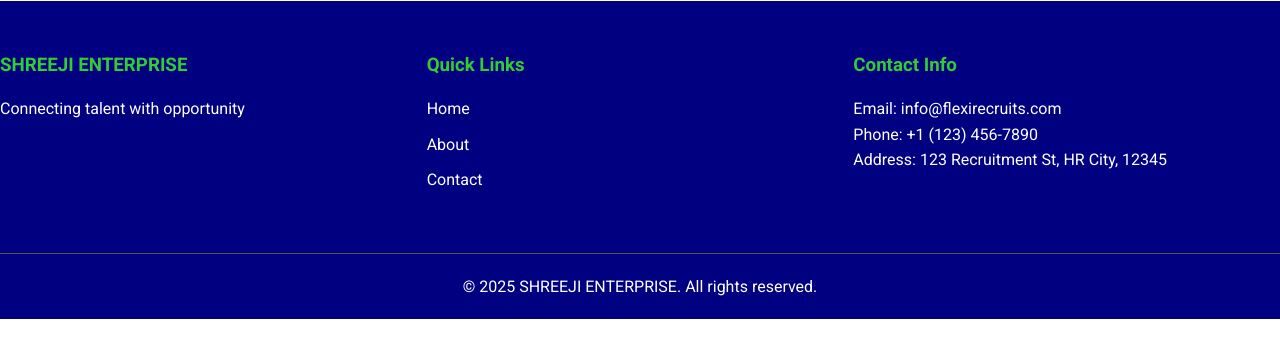
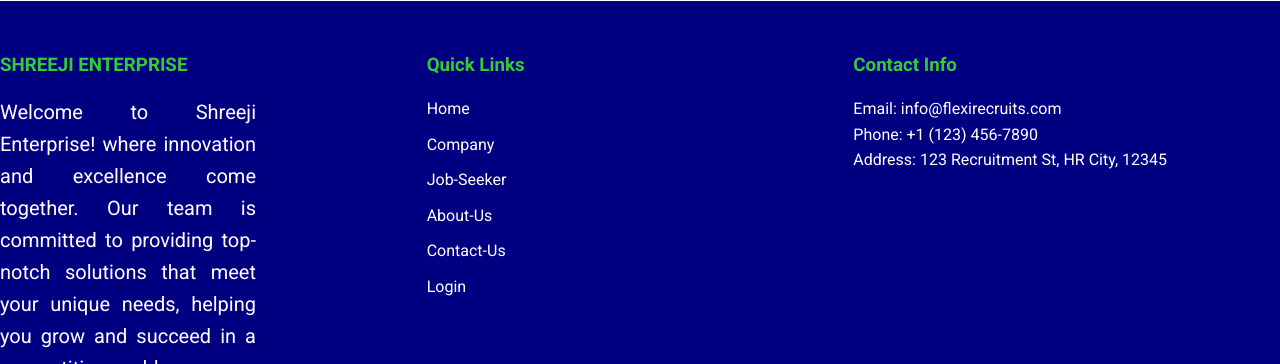
Before and after one commit to Aayush-18-Patel/PROJECT, a PHP site: page / in a window 1280 px wide; the page is wider, and only the part inside the window is pictured. Shown: the part 6136-6500 px from the top of that part. Before the commit the page ends 6455 px from the top of that part, so only its background shows below. Run offline with PHP 8.4, Linux system fonts and the light colour scheme.

Commit message:
Initial commit

```diff
--- a/HOME/index.html
+++ b/HOME/index.html
@@ -31,7 +31,7 @@
                 <div class="hero-content">
                     <div class="hero-text">
                         <div class="hero-image">
-                            <img src="images/hero-image.jpg" alt="Recruitment illustration" class="hero-img animate__animated animate__fadeInUp ">
+                            <img src="images/hero.webp" alt="Recruitment illustration" class="hero-img animate__animated animate__fadeInUp ">
                         </div>
                     </div>
                 </div>
@@ -56,7 +56,7 @@
                                 <br><br><input type="button" name="btn" value="Join Now " class="get-started-btn" onclick="window.location.href='../LOGIN-SIGNUP/index.php';">
                             </div>
                             <div class="service">
-                                <img src="images/hero-image.jpg" alt="Placeholder Image 2" onerror="this.src='placeholder.jpg';" width="830vw" height="600vh" >
+                                <img src="images/company.jpg" alt="Placeholder Image 2" onerror="this.src='placeholder.jpg';" width="830vw" height="600vh" >
                                 </div>
                         </div>
                     </div>
@@ -68,7 +68,7 @@
                         <h2>Job-Seeker</h2>
                         <div class="services-grid">
                             <div class="service">
-                                <img class="animate__animated animate__fadeIn" src="images/hero-image.jpg" alt="Placeholder Image 2" onerror="this.src='placeholder.jpg';" width="830vw" height="600vh">
+                                <img class="animate__animated animate__fadeIn" src="images/job-seeker.jpg" alt="Placeholder Image 2" onerror="this.src='placeholder.jpg';" width="830vw" height="600vh">
                             </div>
                             <div class="service" style="font-size: 30px">
                                 Shreeji Enterprise provides job seekers with an easy-to-use platform to find and apply for jobs that match their skills and preferences. Users can create detailed profiles, update their experiences, and receive job alerts based on their interests. The platform allows seamless communication with employers, enabling direct discussions about job opportunities, interviews, and hiring processes. Job seekers can also track their application status and provide feedback on companies, ensuring transparency and trust within the platform.
@@ -223,14 +223,14 @@
                 <div class="info-content">
                     <ul>
                         <h2>
-                            <li style="font-size: 25px;">Industry-leading matching algorithm</li>
+                            <li style="font-size: 25px;text-align: left;">Industry-leading matching algorithm</li>
                             <li style="font-size: 25px;">Dedicated support team</li>
                             <li style="font-size: 25px;">Customizable recruitment solutions</li>
                             <li style="font-size: 25px;">Transparent pricing</li>
                             <li style="font-size: 25px;">Continuous platform improvements</li>
                         </h2>
                     </ul>
-                    <img src="images/hero-image.jpg" alt="SHREEJI ENTERPRISE platform" height="500vh" width="700vw" style="border-radius: 30px;">
+                    <img src="images/footer.jpg" alt="SHREEJI ENTERPRISE platform" height="500vh" width="700vw" style="border-radius: 30px;">
                 </div><br>
                 <p>Join thousands of satisfied clients who have transformed their hiring process with SHREEJI ENTERPRISE. Our commitment to innovation and excellence ensures that you'll always stay ahead in the competitive talent market.</p>
             </div>
@@ -242,14 +242,17 @@
             <div class="footer-content">
                 <div class="footer-section">
                     <h3>SHREEJI ENTERPRISE</h3>
-                    <p>Connecting talent with opportunity</p>
+                    <p style="width: 20vw; font-size: 20px; word-wrap: break-word;text-align: justify;">Welcome to Shreeji Enterprise! where innovation and excellence come together. Our team is committed to providing top-notch solutions that meet your unique needs, helping you grow and succeed in a competitive world</p>
                 </div>
                 <div class="footer-section">
                     <h3>Quick Links</h3>
                     <ul>
                         <li><a href="#home">Home</a></li>
-                        <li><a href="#about">About</a></li>
-                        <li><a href="#contact">Contact</a></li>
+                        <li><a href="#company">Company</a></li>
+                        <li><a href="#job-seeker">Job-Seeker</a></li>
+                        <li><a href="#about">About-Us</a></li>
+                        <li><a href="#contact">Contact-Us</a></li>
+                        <li><a href="../LOGIN-SIGNUP/index.php">Login</a></li>
                     </ul>
                 </div>
                 <div class="footer-section">
```
Also changed, not shown: HOME/ayush.css (indentation only), HOME/images/1.jpg (added), HOME/images/company.jpg (added), HOME/images/footer.jpg (added), HOME/images/hero.webp (added), HOME/images/job-seeker.jpg (added), 1 other file.
